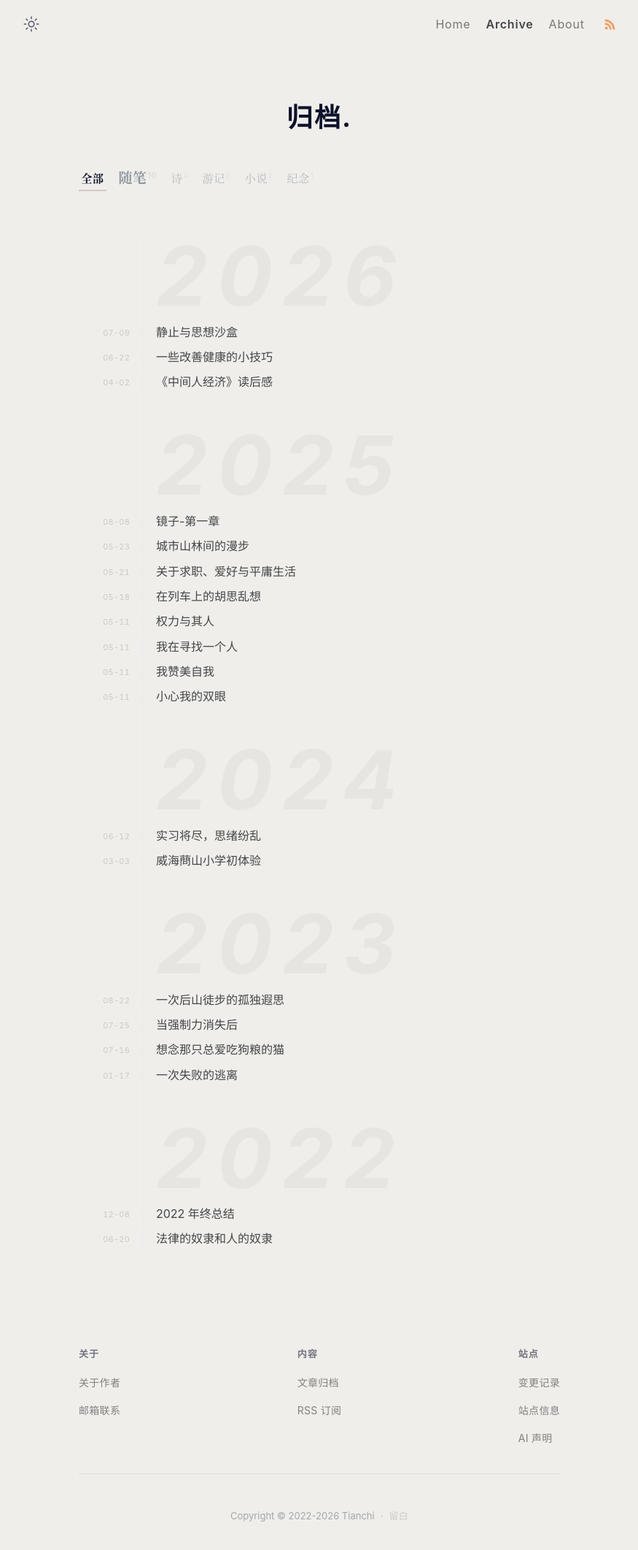
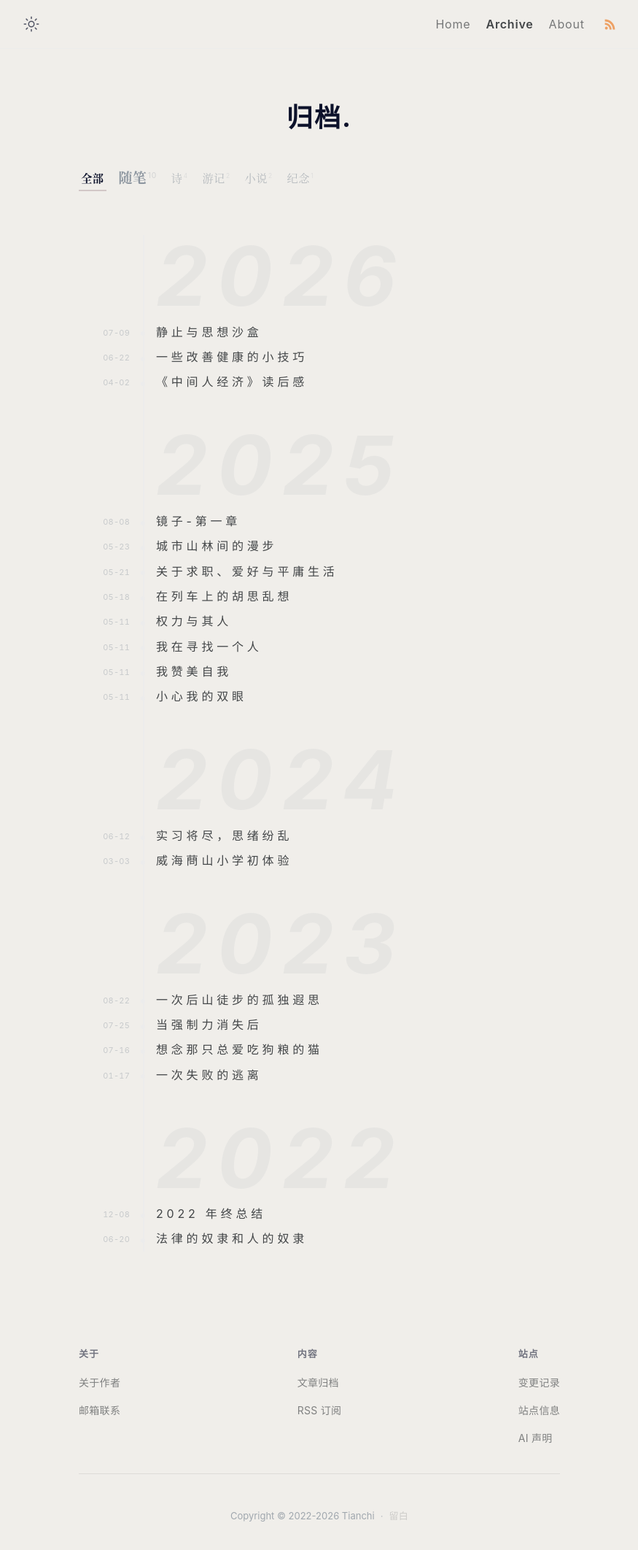
Before and after one commit to gaotianchi/gaotianchi.github.io, a Jekyll site: the page built from _pages/archive.html, in a window 1280 px wide. Shown: the whole page at 73% size, without its empty margins (202-1077 px from the left). Built offline with Jekyll 4.4.1, drawn with Linux system fonts in a browser that asks for light colours.

Commit message:
style(archive): 归档页标题字间距与首页保持一致
Co-Authored-By: Claude Fable 5 <noreply@anthropic.com>

```diff
--- a/_sass/klise/_layout.scss
+++ b/_sass/klise/_layout.scss
@@ -816,6 +816,7 @@
   color: inherit;
   text-decoration: none;
   font-size: 1rem;
+  letter-spacing: 0.3em;
   overflow: hidden;
   text-overflow: ellipsis;
   white-space: nowrap;
```
